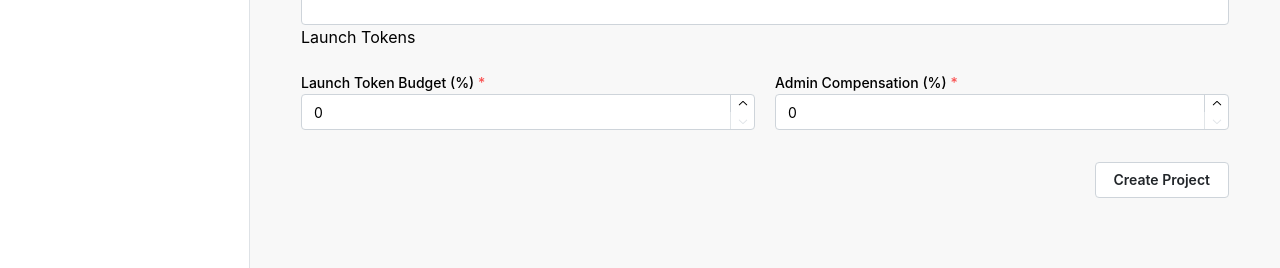
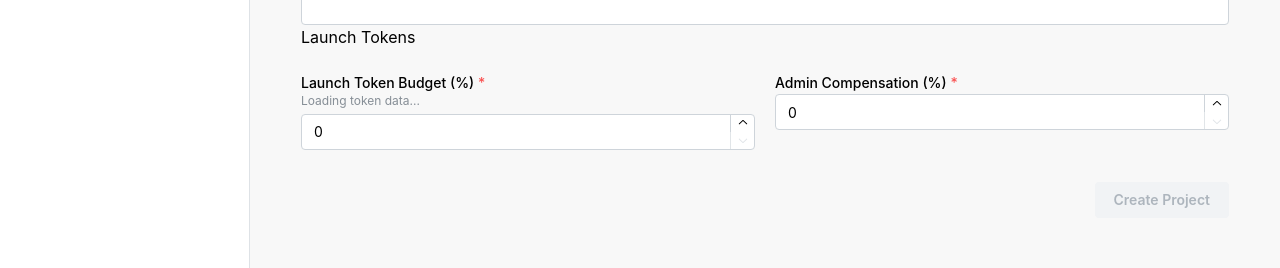
Before and after one commit to AlignedWorks/CVxMantineUI, a React (Vite) app: page /create-project/1 in a window 1280 px wide. Shown: the part 319-587 px from the top of the page. Built offline with nearby package versions, Linux system fonts and the light colour scheme; no server answers.

Commit message:
Add launch token budget input validation for new projects

```diff
--- a/src/data.ts
+++ b/src/data.ts
@@ -131,6 +131,7 @@ export interface Project {
   description: string;
   approvalStatus: string;
   launchTokenBudget: number;
+  launchTokenBalance: number;
   createdAt: string;
   projectAdminName: string;
   projectAdminEmail: string;
--- a/src/pages/CreateProject.page.tsx
+++ b/src/pages/CreateProject.page.tsx
@@ -3,14 +3,21 @@ import { useParams, Link } from 'react-router-dom';
 import { Container, Text, TextInput, NumberInput, Select, Textarea, Button, Group, Title, SimpleGrid } from '@mantine/core';
 import { Project, CollaborativeDataWithMembers } from '../data';
 
+// Add interface for token distribution data
+interface TokenDistribution {
+  launchTokensCreated: number;
+  launchTokensBalance: number;
+}
+
 export function CreateProject() {
   const { collabId } = useParams<{ collabId: string }>();
   const [collaborative, setCollaborative] = useState<CollaborativeDataWithMembers | null>(null);
-
+  const [tokenDistribution, setTokenDistribution] = useState<TokenDistribution | null>(null);
 
   type ProjectFormValues = Pick<Project, 'collabId' | 'name' | 'description' | 'launchTokenBudget' | 'projectAdminCompensation'> & {
     projectAdminId?: string;
   };
+
   const [formValues, setFormValues] = useState<ProjectFormValues>({
     collabId: parseInt(collabId || '0', 10),
     name: '',
@@ -19,6 +26,9 @@ export function CreateProject() {
     projectAdminCompensation: 0,
     projectAdminId: '',
   });
+
+  const [errors, setErrors] = useState<Record<string, string>>({});
+  const [launchTokenError, setLaunchTokenError] = useState<string | null>(null);
 
   useEffect(() => {
     const fetchCollaborativeMembers = async () => {
@@ -45,12 +55,33 @@ export function CreateProject() {
       }
     };
 
+    const fetchTokenDistribution = async () => {
+      try {
+        const response = await fetch(
+          new URL(`collaboratives/${collabId}/token-distribution`, import.meta.env.VITE_API_BASE),
+          {
+            method: 'GET',
+            credentials: 'include',
+            headers: {
+              'Content-Type': 'application/json',
+            },
+          }
+        );
+
+        if (!response.ok) {
+          throw new Error('Failed to fetch token distribution');
+        }
+
+        const data: TokenDistribution = await response.json();
+        setTokenDistribution(data);
+      } catch (error) {
+        console.error('Error fetching token distribution:', error);
+      }
+    };
+
     fetchCollaborativeMembers();
+    fetchTokenDistribution();
   }, [collabId]);
-
-
-
-  const [errors, setErrors] = useState<Record<string, string>>({});
 
   const handleInputChange = (field: keyof ProjectFormValues, value: any) => {
     setFormValues((current) => ({
@@ -58,6 +89,29 @@ export function CreateProject() {
       [field]: value,
     }));
   };
+
+  // Function to handle launch token budget change with validation
+  const handleLaunchTokenBudgetChange = (value: number | string) => {
+    handleInputChange('launchTokenBudget', value);
+
+    // Clear error when user changes value
+    if (launchTokenError) {
+      setLaunchTokenError(null);
+    }
+
+    // Validate if value is provided and token distribution is available
+    if (value && Number(value) > 0 && tokenDistribution) {
+      const tokenAmount = (Number(value) / 100) * tokenDistribution.launchTokensCreated;
+      if (tokenAmount > tokenDistribution.launchTokensBalance) {
+        setLaunchTokenError(`This allocation (${tokenAmount.toFixed(0)} tokens) exceeds available balance (${tokenDistribution.launchTokensBalance} tokens)`);
+      }
+    }
+  };
+
+  // Calculate maximum percentage allowed
+  const maxPercentage = tokenDistribution && tokenDistribution.launchTokensCreated > 0
+    ? Math.floor((tokenDistribution.launchTokensBalance / tokenDistribution.launchTokensCreated) * 100)
+    : 100;
 
   const handleSubmit = async (event: React.FormEvent) => {
     event.preventDefault();
@@ -71,10 +125,18 @@ export function CreateProject() {
       newErrors.projectAdminCompensation = 'Admin compensation must be between 0 and 100.';
     }
 
+    // Validate launch token allocation
+    if (tokenDistribution && formValues.launchTokenBudget > 0) {
+      const tokenAmount = (Number(formValues.launchTokenBudget) / 100) * tokenDistribution.launchTokensCreated;
+      if (tokenAmount > tokenDistribution.launchTokensBalance) {
+        setLaunchTokenError(`This allocation (${tokenAmount.toFixed(0)} tokens) exceeds available balance (${tokenDistribution.launchTokensBalance} tokens)`);
+        return;
+      }
+    }
+
     setErrors(newErrors);
 
-    if (Object.keys(newErrors).length === 0) {
-
+    if (Object.keys(newErrors).length === 0 && !launchTokenError) {
       console.log('Form submitted:', formValues);
 
       try {
@@ -90,12 +152,12 @@ export function CreateProject() {
           });
 
         if (response.ok) {
-          const data = await response.json(); // Parse the JSON response
-          console.log(data.message); // Log the message from the backend
-          alert(data.message); // Optionally display the message to the user
+          const data = await response.json();
+          console.log(data.message);
+          alert(data.message);
         } else {
-          console.error('Failed to create collaborative:', response.statusText);
-          alert('Failed to create collaborative. Please try again.');
+          console.error('Failed to create project:', response.statusText);
+          alert('Failed to create project. Please try again.');
         }
       } catch (error) {
         console.error('Error submitting form:', error);
@@ -104,9 +166,16 @@ export function CreateProject() {
     }
   };
 
+  // Check if form is valid
+  const isFormValid = formValues.name &&
+                     formValues.description &&
+                     formValues.launchTokenBudget > 0 &&
+                     formValues.projectAdminCompensation >= 0 &&
+                     formValues.projectAdminCompensation <= 100 &&
+                     !launchTokenError;
+
   return (
     <Container size="md" py="xl">
-
       {/* Back Link */}
       <Link to={`/collaboratives/${collabId}/projects`} style={{ textDecoration: 'none', color: '#0077b5' }}>
         &larr; Back
@@ -130,13 +199,13 @@ export function CreateProject() {
             placeholder="Select a member"
             data={
                 collaborative?.members.map((member) => ({
-                value: member.id, // Save the member ID
-                label: `${member.firstName} ${member.lastName}`, // Display full name
+                value: member.id,
+                label: `${member.firstName} ${member.lastName}`,
                 }))
             }
-            value={formValues.projectAdminId || ''} // Bind to form state
-            onChange={(value) => handleInputChange('projectAdminId', value)} // Update form state
-            error={errors.projectAdminId} // Display validation error if any
+            value={formValues.projectAdminId || ''}
+            onChange={(value) => handleInputChange('projectAdminId', value)}
+            error={errors.projectAdminId}
             required
             />
         </SimpleGrid>
@@ -160,11 +229,12 @@ export function CreateProject() {
             label="Launch Token Budget (%)"
             placeholder="Enter the token budget for the project"
             value={formValues.launchTokenBudget}
-            onChange={(value) => handleInputChange('launchTokenBudget', value)}
-            error={errors.launchTokenBudget}
+            onChange={handleLaunchTokenBudgetChange}
+            error={launchTokenError || errors.launchTokenBudget}
             required
             min={0}
-            max={100}
+            max={maxPercentage}
+            description={tokenDistribution ? `Available balance: ${tokenDistribution.launchTokensBalance} tokens (${maxPercentage}% of total)` : 'Loading token data...'}
           />
           <NumberInput
             label="Admin Compensation (%)"
@@ -180,7 +250,13 @@ export function CreateProject() {
         </SimpleGrid>
 
         <Group justify="flex-end" mt="xl">
-          <Button variant="default" type="submit">Create Project</Button>
+          <Button
+            variant="default"
+            type="submit"
+            disabled={!isFormValid}
+          >
+            Create Project
+          </Button>
         </Group>
       </form>
     </Container>
--- a/src/pages/Project/Home.page.tsx
+++ b/src/pages/Project/Home.page.tsx
@@ -144,10 +144,10 @@ export function ProjectHome() {
                       )}
                   </Group>
                   <Text mb="md">
-                    Launch Token Budget: {project.launchTokenBudget}
+                    Launch Token Budget: {Number(project.launchTokenBudget).toFixed(2)}
                   </Text>
                   <Text>
-                    Launch Token Balance: {project.launchTokenBalance}
+                    Launch Token Balance: {Number(project.launchTokenBalance).toFixed(2)}
                   </Text>
                 </div>
                 <div>
--- a/src/pages/Project/Milestones.page.tsx
+++ b/src/pages/Project/Milestones.page.tsx
@@ -311,6 +311,8 @@ export function ProjectMilestones() {
               <Text lts="2px" visibleFrom="sm" c="dimmed" mb="md">
                 {project.collabName.toUpperCase()} COLLABORATIVE
               </Text>
+
+              {project.milestones.length > 0 ? (
                 <Table.ScrollContainer minWidth={400} mt="xl">
                   <Table verticalSpacing="sm">
                     <Table.Thead>
@@ -325,6 +327,11 @@ export function ProjectMilestones() {
                     <Table.Tbody>{milestoneRows}</Table.Tbody>
                   </Table>
                 </Table.ScrollContainer>
+              ) : (
+                <Text c="dimmed" ta="center" mt="xl">
+                  No milestones have been added yet.
+                </Text>
+              )}
             </Stack>
           </Grid.Col>
         </Grid>
```
Lines whose indentation alone changed are shown as unchanged.
